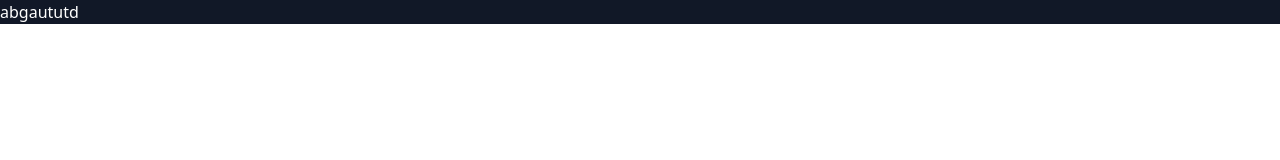
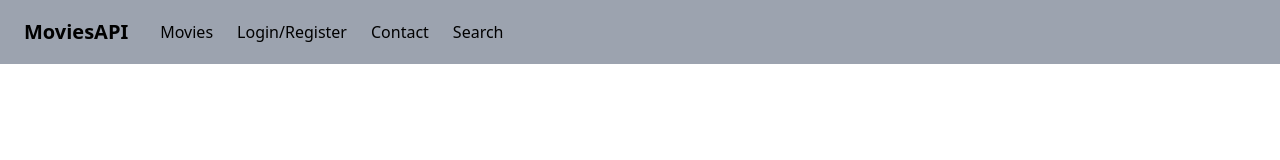
Before and after one commit to MirnaMohamed/Movies, a website: page src/index.html in a window 1280 px wide. Drawn offline with nearby package versions, Linux system fonts and the light colour scheme; files that its build step writes are made by us from their sources.

Commit message:
adding static navbar

```diff
--- a/src/index.html
+++ b/src/index.html
@@ -1,12 +1,41 @@
 <!DOCTYPE html>
 <html lang="en">
+
 <head>
     <meta charset="UTF-8">
     <meta name="viewport" content="width=device-width, initial-scale=1.0">
     <title>Movies</title>
     <link href="./output.css" rel="stylesheet">
+
 </head>
+
 <body>
-    <nav class="bg-gray-900 text-white">abgaututd</nav>
+    <nav class="bg-gray-400 text-black flex items-center justify-between px-6 h-16">
+        <div class="flex items-center space-x-8 flex-1">
+            <a href="#" class="text-xl font-bold">MoviesAPI</a>
+
+
+            <ul class="flex space-x-6 items-center">
+                <li class="relative group">
+                    <a href="">Movies</a>
+                    <ul class="absolute hidden group-hover:block bg-white shadow-lg rounded mt-2 w-40">
+                        <li><a href="#" class="block px-4 py-2 text-gray-800 hover:bg-gray-100">Movies</a></li>
+                        <li><a href="#" class="block px-4 py-2 text-gray-800 hover:bg-gray-100">TVshows</a></li>
+                        <li><a href="#" class="block px-4 py-2 text-gray-800 hover:bg-gray-100">People</a></li>
+                      </ul>
+                </li>
+                <li>
+                    <a href="" class="hover:text-gray-300">Login/Register</a>
+                </li>
+                <li>
+                    <a href="" class="hover:text-gray-300">Contact</a>
+                </li>
+                <li>
+                    <a href="" class="hover:text-gray-300">Search</a>
+                </li>
+            </ul>
+        </div>
+    </nav>
 </body>
+
 </html>
```
